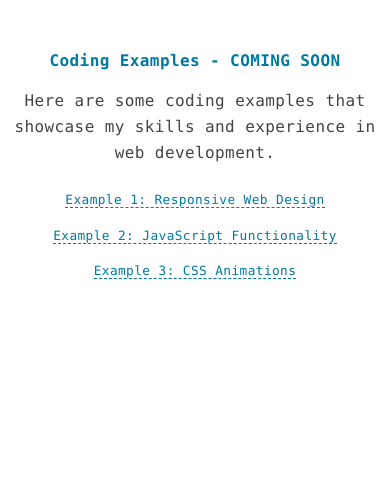
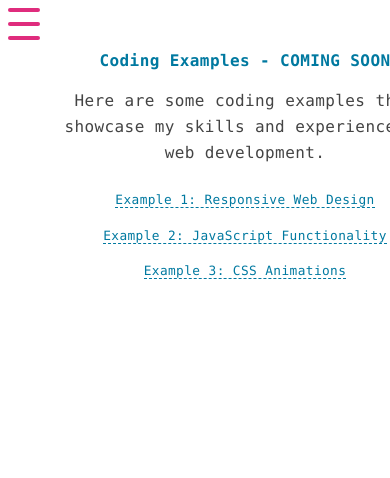
Before and after one commit to markap85/Portfolio, a PHP site: page /examples.html in a window 390 px wide; the page is wider, and only the part inside the window is pictured. Shown: the top 478 px of that part. Run offline with PHP 8.4, Linux system fonts and the light colour scheme; some web fonts are replaced.

Commit message:
Further Responsive Work

```diff
--- a/examples.html
+++ b/examples.html
@@ -11,6 +11,13 @@
 </head>
 
 <body>
+
+    <button class="burger" aria-label="Open navigation menu" aria-expanded="false" aria-controls="sidebar">
+    <span class="burger-bar"></span>
+    <span class="burger-bar"></span>
+    <span class="burger-bar"></span>
+    </button>
+    <div class="sidebar-overlay"></div>
 
   <!-- Sidebar Navigation -->
   <aside class="sidebar">
--- a/scss/layout/_about.scss
+++ b/scss/layout/_about.scss
@@ -48,6 +48,7 @@
 
     @media (min-width: $brk-point-md) {
         text-align: left;
+        margin-left: 25px;
         h3, p {
             text-align: left;
             font-size: 1.7rem;
@@ -58,6 +59,8 @@
         align-items: flex-start;
     }
     @media (min-width: $brk-point-lg) {
+        margin-left: 0 auto;
+        margin-left: 0 auto;
         flex-direction: row;
         gap: 20px;
         align-items: center;
@@ -70,6 +73,8 @@
         }
     }
     @media (min-width: $brk-point-xl) {
+                margin-left: 0 auto;
+        margin-right: 0 auto;
         padding-left: 100px;
         padding-right: 100px;
         h3 {
--- a/scss/layout/_contact.scss
+++ b/scss/layout/_contact.scss
@@ -3,13 +3,24 @@
   box-sizing: border-box;
   padding: 20px;
 
+  @media (min-width: $brk-point-md) {
+    margin-left: 25px;
+  }
+
+    @media (min-width: $brk-point-lg) {
+        margin-left: 0 auto;
+        margin-right: 0 auto;
+    }
+
   @media (min-width: 992px) {
+
     display: grid;
     grid-template-columns: 1fr 2fr; // 2 columns after 992px
     max-width: 1260px;
-    margin-left: auto;
-    margin-right: auto;
+        margin-left: 0 auto;
+        margin-right: 0 auto;
     gap: 20px;
+        margin-left: 25px;
   }
 
   .contact-details,
--- a/scss/layout/_examples.scss
+++ b/scss/layout/_examples.scss
@@ -1,7 +1,7 @@
 // Breakpoints for responsive styling
 .examples {
         width: 100%;
-        margin-left: 0;
+        margin-left: 50px;
         margin-right: 0;
         margin-top: 50px;
         text-align: center;
--- a/scss/layout/_portfolio.scss
+++ b/scss/layout/_portfolio.scss
@@ -17,7 +17,12 @@
     margin-right: auto;
   }
 
+  @media (min-width: $brk-point-md) {
+            margin-left: 25px;
+  }
   @media (min-width: $brk-point-lg) {
+            margin-left: 0 auto;
+        margin-right: 0 auto;
     grid-template-columns: 1fr 1fr 1fr;
   }
 }
```
Also changed, not shown: scss.html (+7 -0 lines), css/styles.css.
